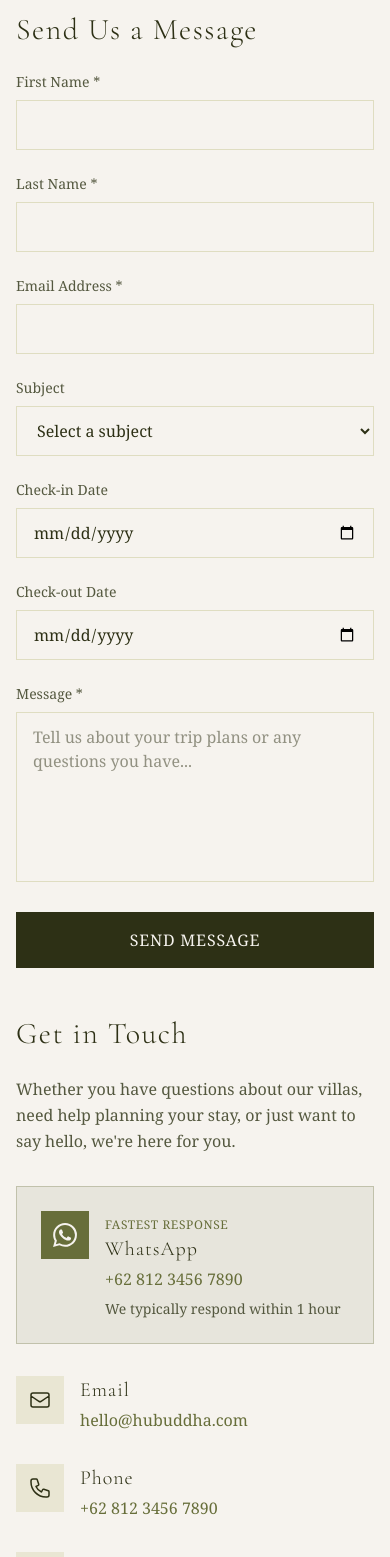
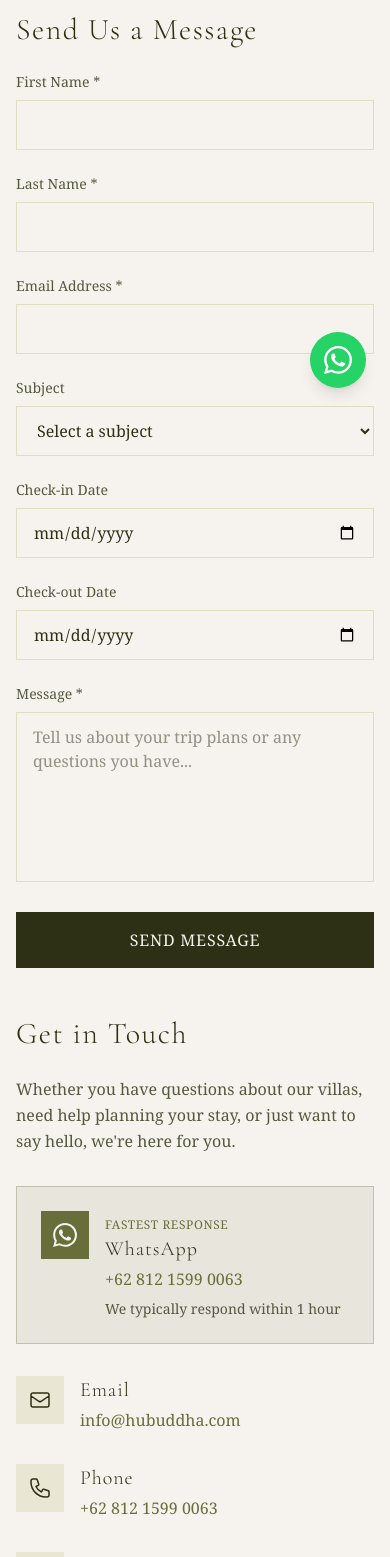
Before and after one commit to avdan/hubuddha-villas-nextjs, a Next.js app: page /contact in a window 390 px wide. Shown: the part 432-1989 px from the top of the page. Built offline with nearby package versions, Linux system fonts and the light colour scheme; no server answers.

Commit message:
Fix phone numbers, add floating WhatsApp button

```diff
--- a/src/app/contact/page.tsx
+++ b/src/app/contact/page.tsx
@@ -10,9 +10,9 @@
 
 // Placeholder data - will be replaced with WordPress data
 const contactInfo = {
-  phone: "+62 812 3456 7890",
-  whatsapp: "+62 812 3456 7890",
-  email: "hello@hubuddha.com",
+  phone: "+62 812 1599 0063",
+  whatsapp: "+62 812 1599 0063",
+  email: "info@hubuddha.com",
   address: "Jl. Raya Tegallalang\nUbud, Gianyar 80561\nBali, Indonesia",
 };
 
--- a/src/app/layout.tsx
+++ b/src/app/layout.tsx
@@ -3,6 +3,7 @@
 import { Toaster } from "@/components/ui/sonner";
 import { TooltipProvider } from "@/components/ui/tooltip";
 import { OrganizationJsonLd, LocalBusinessJsonLd } from "@/components/seo";
+import WhatsAppButton from "@/components/WhatsAppButton";
 import "./globals.css";
 
 const cormorant = Cormorant_Garamond({
@@ -72,6 +73,7 @@
       <body className={`${cormorant.variable} font-serif antialiased`}>
         <TooltipProvider>
           {children}
+          <WhatsAppButton />
           <Toaster />
         </TooltipProvider>
       </body>
--- a/src/app/location/page.tsx
+++ b/src/app/location/page.tsx
@@ -533,7 +533,7 @@
                 Request availability
               </Link>
               <a
-                href="https://wa.me/6281234567890"
+                href="https://wa.me/6281215990063"
                 target="_blank"
                 rel="noopener noreferrer"
                 className="inline-flex items-center justify-center gap-2 border border-moss-green text-moss-green hover:bg-moss-green/10 px-8 py-4 text-lg transition-colors"
--- a/src/app/retreats/page.tsx
+++ b/src/app/retreats/page.tsx
@@ -1238,7 +1238,7 @@
             </p>
             <div className="flex flex-col sm:flex-row gap-4 justify-center">
               <a
-                href="https://wa.me/6281234567890?text=Hi, I'm interested in hosting a retreat at Hubuddha."
+                href="https://wa.me/6281215990063?text=Hi, I'm interested in hosting a retreat at Hubuddha."
                 target="_blank"
                 rel="noopener noreferrer"
                 className="inline-flex items-center justify-center gap-2 bg-sage-green text-jungle px-8 py-4 text-sm uppercase tracking-wider hover:bg-seashell transition-colors"
--- /dev/null
+++ b/src/components/WhatsAppButton.tsx
@@ -0,0 +1,17 @@
+"use client";
+
+export default function WhatsAppButton() {
+  return (
+    <a
+      href="https://api.whatsapp.com/send/?phone=6281215990063&text=Hi%21+I+have+a+question+about+Hubuddha+Villas.&type=phone_number&app_absent=0"
+      target="_blank"
+      rel="noopener noreferrer"
+      aria-label="Chat on WhatsApp"
+      className="fixed bottom-6 right-6 z-50 flex h-14 w-14 items-center justify-center rounded-full bg-[#25D366] text-white shadow-lg transition-transform hover:scale-110 active:scale-95"
+    >
+      <svg className="h-7 w-7" fill="currentColor" viewBox="0 0 24 24">
+        <path d="M17.472 14.382c-.297-.149-1.758-.867-2.03-.967-.273-.099-.471-.148-.67.15-.197.297-.767.966-.94 1.164-.173.199-.347.223-.644.075-.297-.15-1.255-.463-2.39-1.475-.883-.788-1.48-1.761-1.653-2.059-.173-.297-.018-.458.13-.606.134-.133.298-.347.446-.52.149-.174.198-.298.298-.497.099-.198.05-.371-.025-.52-.075-.149-.669-1.612-.916-2.207-.242-.579-.487-.5-.669-.51-.173-.008-.371-.01-.57-.01-.198 0-.52.074-.792.372-.272.297-1.04 1.016-1.04 2.479 0 1.462 1.065 2.875 1.213 3.074.149.198 2.096 3.2 5.077 4.487.709.306 1.262.489 1.694.625.712.227 1.36.195 1.871.118.571-.085 1.758-.719 2.006-1.413.248-.694.248-1.289.173-1.413-.074-.124-.272-.198-.57-.347m-5.421 7.403h-.004a9.87 9.87 0 01-5.031-1.378l-.361-.214-3.741.982.998-3.648-.235-.374a9.86 9.86 0 01-1.51-5.26c.001-5.45 4.436-9.884 9.888-9.884 2.64 0 5.122 1.03 6.988 2.898a9.825 9.825 0 012.893 6.994c-.003 5.45-4.437 9.884-9.885 9.884m8.413-18.297A11.815 11.815 0 0012.05 0C5.495 0 .16 5.335.157 11.892c0 2.096.547 4.142 1.588 5.945L.057 24l6.305-1.654a11.882 11.882 0 005.683 1.448h.005c6.554 0 11.89-5.335 11.893-11.893a11.821 11.821 0 00-3.48-8.413z" />
+      </svg>
+    </a>
+  );
+}
--- a/src/components/seo/JsonLd.tsx
+++ b/src/components/seo/JsonLd.tsx
@@ -15,7 +15,7 @@
     ],
     contactPoint: {
       "@type": "ContactPoint",
-      telephone: "+62-812-3456-7890",
+      telephone: "+62-812-1599-0063",
       contactType: "customer service",
       availableLanguage: ["English", "Indonesian"],
     },
@@ -217,8 +217,8 @@
       latitude: "-8.4347",
       longitude: "115.2785",
     },
-    telephone: "+62-812-3456-7890",
-    email: "hello@hubuddha.com",
+    telephone: "+62-812-1599-0063",
+    email: "info@hubuddha.com",
     openingHoursSpecification: {
       "@type": "OpeningHoursSpecification",
       dayOfWeek: [
```
